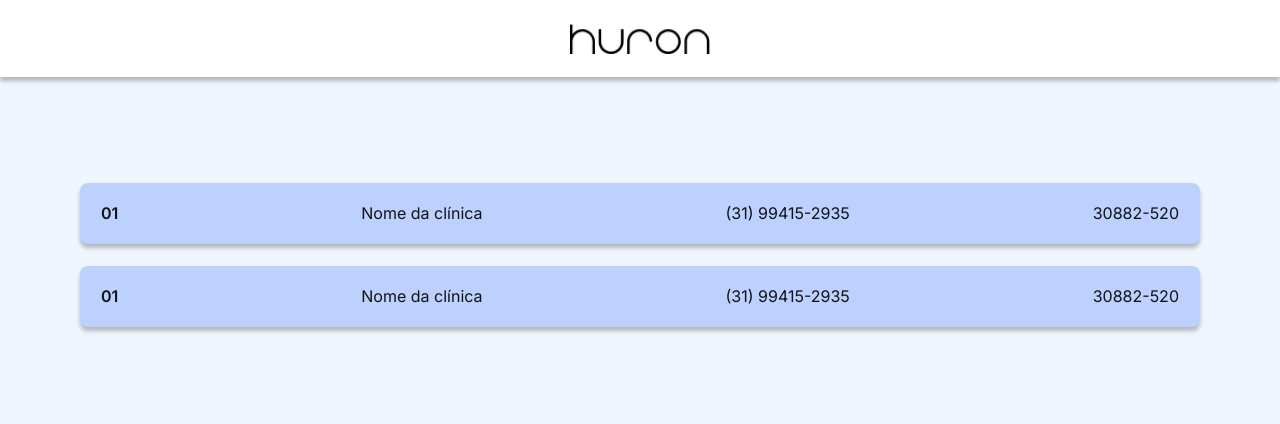
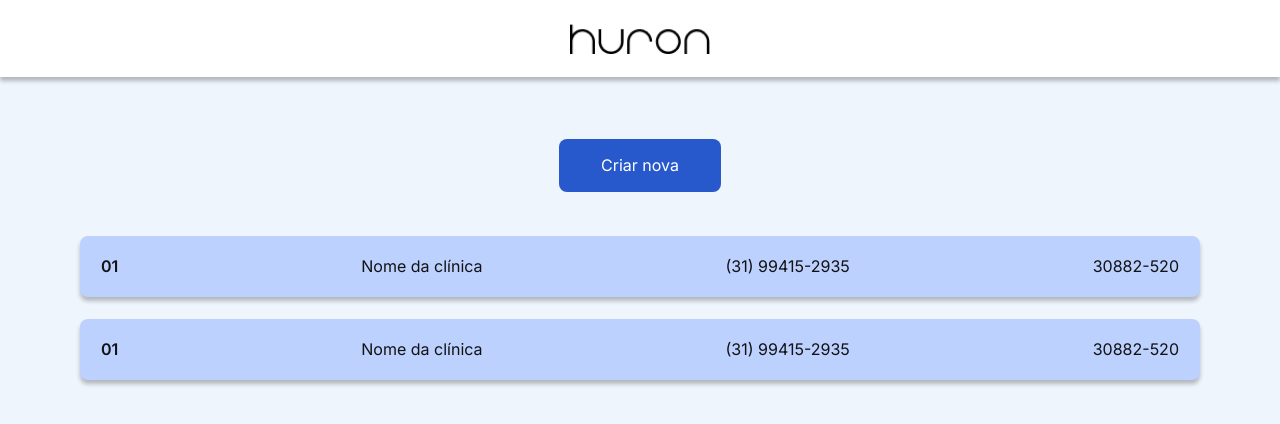
Before and after one commit to Loureiro12/Huron-web, a React (Create React App) app: page / in a window 1280 px wide. Shown: the top 424 px of the page. Built offline with nearby package versions, Linux system fonts and the light colour scheme.

Commit message:
feat: creating button component

```diff
--- /dev/null
+++ b/src/components/Button/index.tsx
@@ -0,0 +1,14 @@
+import { ButtonHTMLAttributes } from 'react'
+import { ButtonContainer } from './styles'
+
+interface ButtonProps extends ButtonHTMLAttributes<HTMLButtonElement> {
+  text: string
+}
+
+export function Button({ text, ...rest }: ButtonProps) {
+  return (
+    <ButtonContainer {...rest}>
+      <p>{text}</p>
+    </ButtonContainer>
+  )
+}
--- /dev/null
+++ b/src/components/Button/styles.ts
@@ -0,0 +1,26 @@
+import styled from 'styled-components'
+
+export const ButtonContainer = styled.button`
+  background: ${(props) => props.theme['blue-100']};
+  border-radius: 8px;
+  outline: 0;
+  cursor: pointer;
+  height: 53px;
+  border: 0;
+  padding: 0px 42px;
+  transition: 0.4s;
+
+  p {
+    font-family: 'Inter';
+    font-style: normal;
+    font-weight: 400;
+    font-size: 1rem;
+    line-height: 19px;
+
+    color: #ffffff;
+  }
+
+  :hover {
+    background: ${(props) => props.theme['blue-200']};
+  }
+`
--- a/src/pages/ListClinics/index.tsx
+++ b/src/pages/ListClinics/index.tsx
@@ -1,4 +1,5 @@
 import { Box } from '../../components/Box'
+import { Button } from '../../components/Button'
 import { Header } from '../../components/Header'
 import { Container, Content, ContentBox, TextPosition, Text } from './styles'
 
@@ -8,6 +9,7 @@ export function ListClinics() {
       <Header />
       <Container>
         <Content>
+          <Button text="Criar nova" />
           <Box style={{ mg: '2.75rem 0rem 1.375rem 0rem' }}>
             <ContentBox>
               <TextPosition>01</TextPosition>
```
